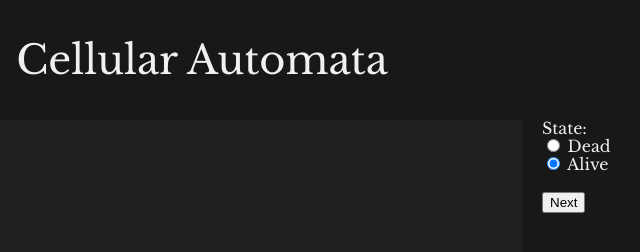
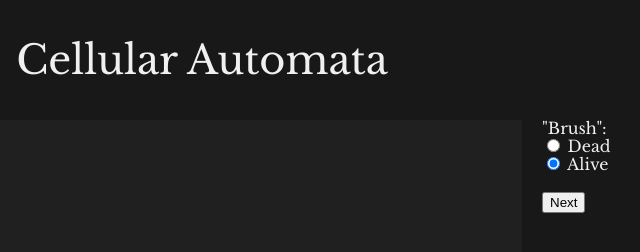
Before and after one commit to tsoding/autocell, a website: page index.html in a window 1280 px wide. Shown: the full height of the page, 438-1078 px from the left. Drawn offline with Linux system fonts and the light colour scheme.

Commit message:
State -> "Brush"

```diff
--- a/index.html
+++ b/index.html
@@ -10,7 +10,7 @@
       <canvas id="app"></canvas>
       <div class="controls">
         <fieldset id="urmom">
-          <legend>State:</legend>
+          <legend>"Brush":</legend>
           <div>
             <input type="radio" id="dead" name="state" value="dead" />
             <label for="dead">Dead</label>
```
